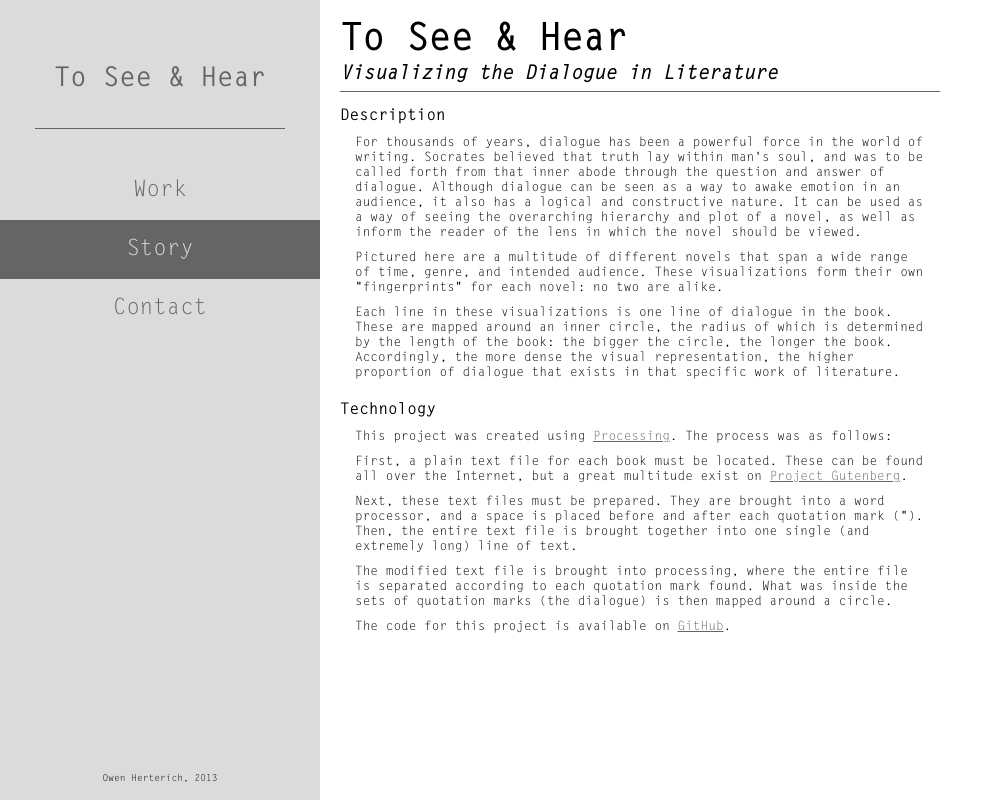
After one commit to oherterich/owenherterich-web3, a PHP site: page /story.html in a window 1280 px wide. The commit adds this page. Shown: the whole page, without its empty margins (0-985 px from the left). Run offline with PHP 8.4, Linux system fonts and the light colour scheme; some libraries are stand-ins or nearby versions.

Commit message:
added new pictures, hover, and new pages for story and contact

```diff
--- a/hw3/code/css/style.css
+++ b/hw3/code/css/style.css
@@ -21,7 +21,7 @@ body {
 
 #sidebar {
   width: 320px;
-  position: absolute;
+  position: fixed;
   top: 0;
   bottom: 0;
   background-color: #dbdbdb; }
@@ -37,28 +37,40 @@ body {
     #sidebar h1 a:link {
       text-decoration: none;
       color: #656565; }
+    #sidebar h1 a:visited {
+      text-decoration: none;
+      color: #656565; }
   #sidebar h2 {
     font-size: 1.4rem;
     font-weight: normal;
     margin: 0 auto;
     padding: 5% 0;
     width: 100%;
-    text-align: center; }
+    text-align: center;
+    transition: background-color 0.7s;
+    -webkit-transition: background-color 0.7s; }
     #sidebar h2:hover {
       background-color: #fff;
       transition: background-color 0.7s;
       -webkit-transition: background-color 0.7s; }
     #sidebar h2:active {
       background-color: #fff; }
-    #sidebar h2 a:link {
-      text-decoration: none;
-      color: #656565; }
-  #sidebar footer {
+  #sidebar a:link {
+    color: #656565;
+    text-decoration: none; }
+  #sidebar a:visited {
+    color: #656565;
+    text-decoration: none; }
+  #sidebar article {
     position: absolute;
     bottom: 2%;
     font-size: 0.6rem;
     text-align: center;
     width: 100%; }
+
+#sidebar a h2#activelink {
+  background: #656565;
+  color: #dbdbdb; }
 
 #main {
   margin: 20px 20px 20px 340px; }
@@ -68,9 +80,73 @@ body {
   width: 45%;
   height: 100%;
   display: inline-block;
-  padding: 2%; }
+  padding: 2%;
+  transition: width 0.7s, height 0.7s;
+  -webkit-transition: width 0.7s, height 0.7s; }
   .square img {
     margin: 0;
     padding: 0;
     max-width: 100%;
     max-height: 100%; }
+
+.is-large {
+  position: relative;
+  width: 100%;
+  height: 100%;
+  display: inline-block;
+  padding: 2%;
+  transition: width 0.7s, height 0.7s;
+  -webkit-transition: width 0.7s, height 0.7s; }
+  .is-large img {
+    margin: 0;
+    padding: 0;
+    width: 95%; }
+
+.cover {
+  position: absolute;
+  top: 4%;
+  bottom: 0;
+  background: rgba(10, 10, 10, 0.8);
+  width: 92%;
+  height: 91%;
+  opacity: 0.0;
+  transition: opacity 0.7s;
+  -webkit-transition: opacity 0.7s; }
+  .cover h3 {
+    color: #dbdbdb;
+    font-size: 1.4rem;
+    text-align: center;
+    margin-top: 40%;
+    padding-bottom: 10%; }
+  .cover h4 {
+    color: #dbdbdb;
+    text-align: center; }
+  .cover:hover {
+    opacity: 1.0;
+    transition: opacity 0.7s;
+    -webkit-transition: opacity 0.7s; }
+
+.is-noCover {
+  background: pink; }
+
+#story {
+  margin: 20px 20px 20px 340px;
+  max-width: 600px; }
+  #story h1 {
+    font-size: 2.3rem; }
+  #story h2 {
+    font-family: 'Letter Gothic Slanted', Letter Gothic, Futura, Helvetica, sans-serif;
+    font-size: 1.2rem;
+    padding-bottom: 5px;
+    border-bottom: 1px solid #656565; }
+  #story h3 {
+    font-family: 'Letter Gothic Bold', Letter Gothic, Futura, Helvetica, sans-serif;
+    font-size: 1.0rem;
+    margin: 15px 0 5px 0; }
+  #story p {
+    font-size: 0.8rem;
+    padding: 5px 15px; }
+  #story a:link {
+    color: #656565; }
+  #story a:visited {
+    color: #656565; }
--- /dev/null
+++ b/hw3/code/js/main-ck.js
@@ -0,0 +1 @@
+var square=document.querySelectorAll(".square"),cover=document.querySelectorAll(".cover");for(var i=0;i<square.length;i++){var e=square.item(i),thisCover=cover.item(i);e.addEventListener("click",function(t){t.preventDefault();console.log(e);t.stopPropagation();this.classList.toggle("is-large");this.classList.toggle("square");console.log(i);thisCover.classList.toggle("is-noCover")})};
--- a/hw3/code/scss/style.scss
+++ b/hw3/code/scss/style.scss
@@ -26,7 +26,7 @@ body {
 
 #sidebar {
 	width: 320px;
-	position: absolute;
+	position: fixed;
 	top: 0;
 	bottom: 0;
 	background-color: $lightgrey;
@@ -46,6 +46,11 @@ body {
 				text-decoration: none;
 				color: $darkgrey;
 			}
+
+			&:visited {
+				text-decoration: none;
+				color: $darkgrey;
+			}
 		}
 	}
 
@@ -56,6 +61,8 @@ body {
 		padding: 5% 0;
 		width: 100%;
 		text-align: center;
+		transition: background-color 0.7s;
+		-webkit-transition: background-color 0.7s;
 
 		&:hover {
 			background-color: #fff;
@@ -65,16 +72,19 @@ body {
 		&:active {
 			background-color: #fff;
 		}
-
-		a {
-			&:link {
-				text-decoration: none;
-				color: $darkgrey;
-			}
-		}
 	}
 
-	footer {
+	a:link {
+		color: $darkgrey;
+		text-decoration: none;
+	}
+
+	a:visited {
+		color: $darkgrey;
+		text-decoration: none;
+	}
+
+	article {
 		position: absolute;
 		bottom: 2%;
 		font-size: 0.6rem;
@@ -82,6 +92,12 @@ body {
 		width: 100%;
 	}
 }
+
+#sidebar a h2#activelink {
+	background: $darkgrey;
+	color: $lightgrey;
+}
+
 
 #main {
 	margin: 20px 20px 20px 340px;
@@ -93,6 +109,8 @@ body {
 	height: 100%;
 	display: inline-block;
 	padding: 2%;
+	transition: width 0.7s, height 0.7s;
+	-webkit-transition: width 0.7s, height 0.7s;
 
 	img {
 		margin: 0;
@@ -101,3 +119,89 @@ body {
 		max-height: 100%;
 	}
 }
+
+.is-large {
+	position: relative;
+	width: 100%;
+	height: 100%;
+	display: inline-block;
+	padding: 2%;
+	transition: width 0.7s, height 0.7s;
+	-webkit-transition: width 0.7s, height 0.7s;
+
+	img {
+		margin: 0;
+		padding: 0;
+		width: 95%;
+	}
+}
+
+.cover {
+	position: absolute;
+	top: 4%;
+	bottom: 0;
+	background: rgba(10, 10, 10, 0.8);
+	width: 92%;
+	height: 91%;
+	opacity: 0.0;
+	transition: opacity 0.7s;
+	-webkit-transition: opacity 0.7s;
+
+	h3 {
+		color: $lightgrey;
+		font-size: 1.4rem;
+		text-align: center;
+		margin-top: 40%;
+		padding-bottom: 10%;
+	}
+
+	h4 {
+		color: $lightgrey;
+		text-align: center;
+	}
+
+	&:hover {
+		opacity: 1.0;
+		transition: opacity 0.7s;
+		-webkit-transition: opacity 0.7s;
+	}
+}
+
+.is-noCover {
+	background: pink;
+}
+
+#story {
+	margin: 20px 20px 20px 340px;
+	max-width: 600px;
+
+	h1 {
+		font-size: 2.3rem;
+	}
+
+	h2 {
+		font-family: 'Letter Gothic Slanted', Letter Gothic, Futura, Helvetica, sans-serif;
+		font-size: 1.2rem;
+		padding-bottom: 5px;
+		border-bottom: 1px solid $darkgrey;
+	}
+
+	h3 {
+		font-family: 'Letter Gothic Bold', Letter Gothic, Futura, Helvetica, sans-serif;
+		font-size: 1.0rem;
+		margin: 15px 0 5px 0;
+	}
+
+	p {
+		font-size: 0.8rem;
+		padding: 5px 15px;
+	}
+
+	a:link {
+		color: $darkgrey;
+	}
+
+		a:visited {
+		color: $darkgrey;
+	}
+}
--- /dev/null
+++ b/hw3/code/story.html
@@ -0,0 +1,45 @@
+<!DOCTYPE html>
+<html>
+<head>
+	<meta charset="utf-8">
+    <meta http-equiv="X-UA-Compatible" content="IE=edge,chrome=1">
+    <title>To See &amp; Hear</title>
+    <meta name="description" content="">
+    <meta name="viewport" content="width=device-width">
+   <meta name="viewport" content="width=device-width, initial-scale=1.0">
+
+    <link rel="stylesheet" href="css/style.css">
+        <script src="http://ajax.googleapis.com/ajax/libs/jquery/1.10.2/jquery.min.js"></script>
+</head>
+<body>
+	<section id="sidebar">
+		<h1><a href="index.html">To See &amp; Hear</a></h1>
+		<nav>
+			<a href="index.html"><h2>Work</h2></a>
+			<a href="#"><h2 id="activelink">Story</h2></a>
+			<a href="contact.html"><h2>Contact</h2></a>
+		</nav>
+		<article>
+			<p>Owen Herterich, 2013</p>
+		</article>
+	</section>
+	<section id="story">
+	<h1>To See &amp; Hear</h1>
+	<h2>Visualizing the Dialogue in Literature</h2>
+
+	<h3>Description</h3>
+	<p>For thousands of years, dialogue has been a powerful force in the world of writing. Socrates believed that truth lay within man's soul, and was to be called forth from that inner abode through the question and answer of dialogue. Although dialogue can be seen as a way to awake emotion in an audience, it also has a logical and constructive nature. It can be used as a way of seeing the overarching hierarchy and plot of a novel, as well as inform the reader of the lens in which the novel should be viewed.</p>
+	<p>Pictured here are a multitude of different novels that span a wide range of time, genre, and intended audience. These visualizations form their own "fingerprints" for each novel: no two are alike.</p>
+	<p>Each line in these visualizations is one line of dialogue in the book. These are mapped around an inner circle, the radius of which is determined by the length of the book: the bigger the circle, the longer the book. Accordingly, the more dense the visual representation, the higher proportion of dialogue that exists in that specific work of literature.</p>
+
+	<h3>Technology</h3>
+	<p>This project was created using <a href="http://processing.org">Processing</a>. The process was as follows:</p>
+	<p>First, a plain text file for each book must be located. These can be found all over the Internet, but a great multitude exist on <a href="http://www.gutenberg.org/">Project Gutenberg</a>.</p>
+	<p>Next, these text files must be prepared. They are brought into a word processor, and a space is placed before and after each quotation mark ("). Then, the entire text file is brought together into one single (and extremely long) line of text.</p>
+	<p>The modified text file is brought into processing, where the entire file is separated according to each quotation mark found. What was inside the sets of quotation marks (the dialogue) is then mapped around a circle.</p>
+	<p>The code for this project is available on <a href="http://github.com">GitHub</a>.</p>
+	</section>
+	<script src="js/main-ck.js"></script>
+</body>
+
+</html>
```
Also changed, not shown: hw3/code/contact.html (added, +31 -0 lines), hw3/code/index.html (+37 -15 lines), hw3/code/js/main.js (added, +27 -0 lines), hw3/code/img/1984.jpg (added), hw3/code/img/americanpastoral.jpg (added), hw3/code/img/bravenewworld.jpg (added), hw3/code/img/brotherskaramazov.jpg (added), hw3/code/img/brotherskaramazov_circle.jpg (deleted), hw3/code/img/canteburytales.jpg (added), hw3/code/img/catcher.jpg (added).
